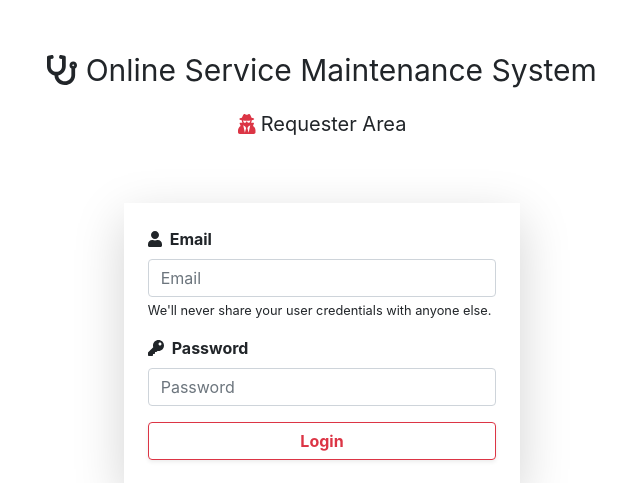
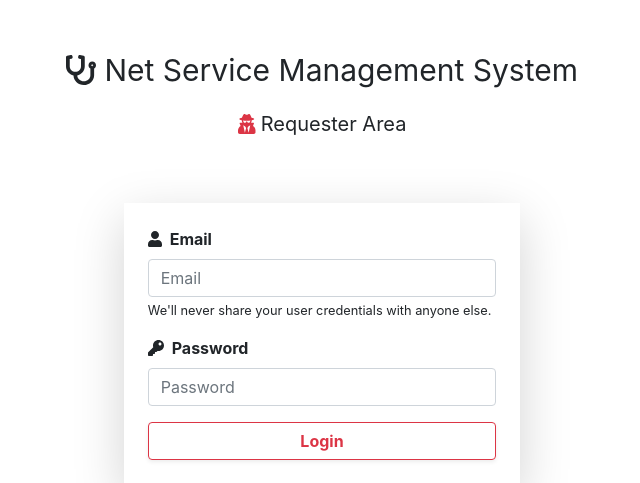
Before and after one commit to h-iori/Net-service-management-system-django, a Django app: page /login in a window 1280 px wide. Shown: the top 483 px of the page, without its empty margins (318-958 px from the left). Run offline with Django 4.2, Linux system fonts and the light colour scheme; parts of the project's set-up code (start-up, migrations or seed data) failed here and were passed over; some libraries are stand-ins or nearby versions; some web fonts are replaced.

Commit message:
Update login.html

```diff
--- a/main_app/templates/login.html
+++ b/main_app/templates/login.html
@@ -20,7 +20,7 @@
 <body>
     <div class="mb-3 text-center mt-5" style="font-size: 30px;">
         <i class="fas fa-stethoscope"></i>
-        <span>Online Service Maintenance System</span>
+        <span>Net Service Management System</span>
     </div>
     <p class="text-center" style="font-size: 20px;">
         <i class="fas fa-user-secret text-danger"></i>
```
